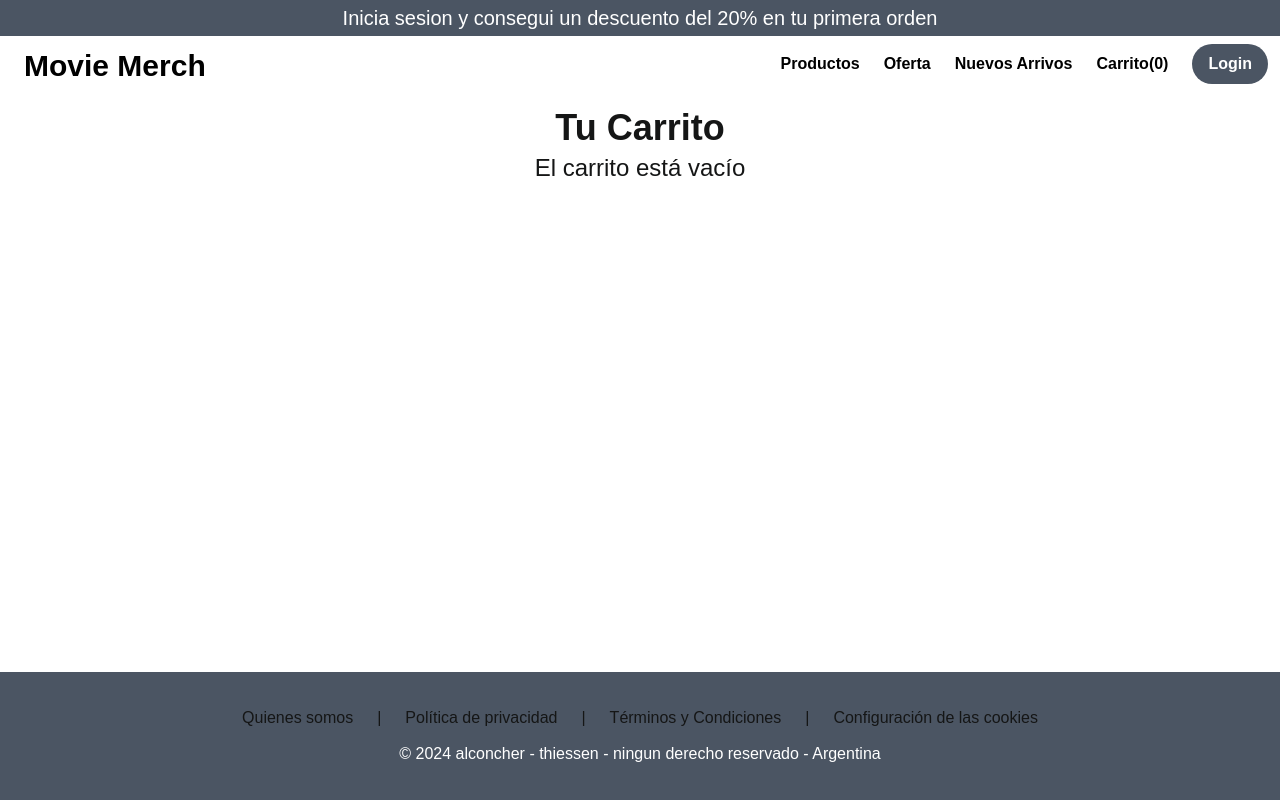
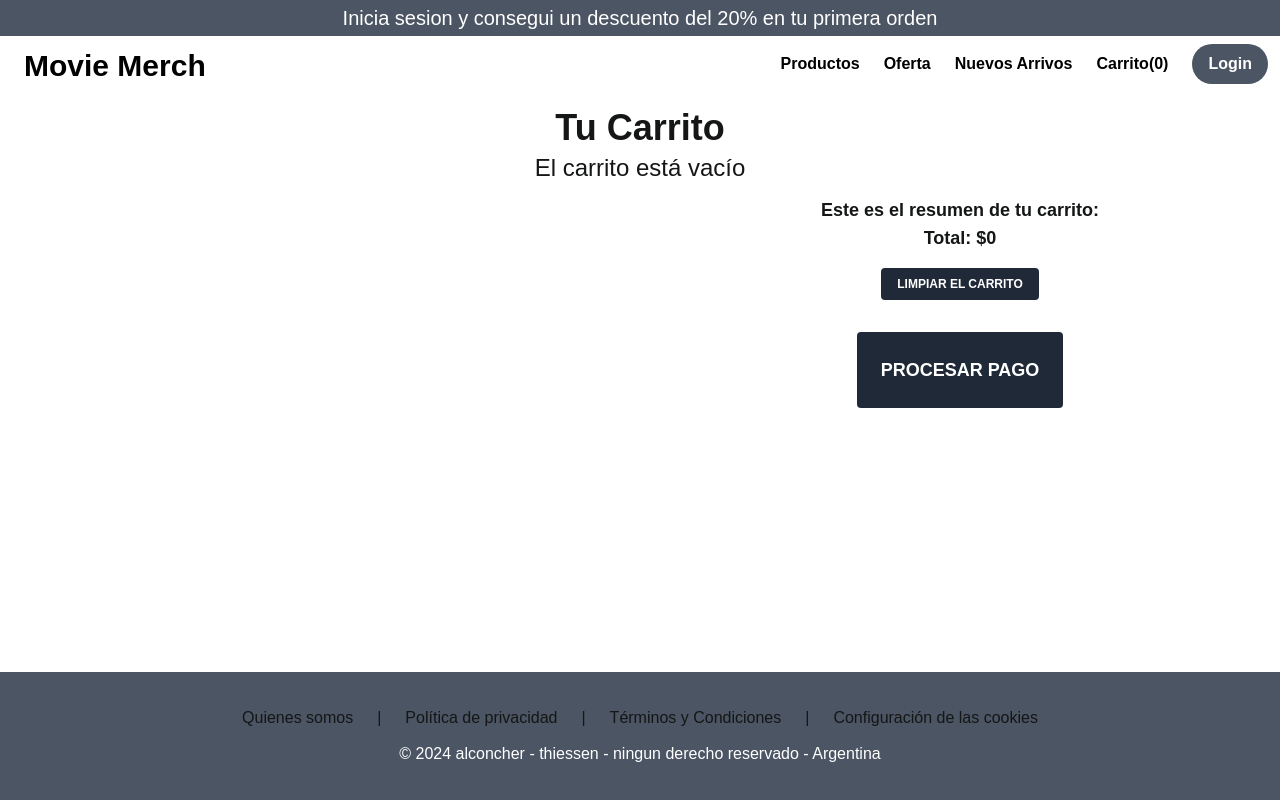
Before and after one commit to TobiasThiessen11/E-commerce-nextjs, a Next.js app: page /cart in a window 1280 px wide. Built offline with nearby package versions, Linux system fonts and the light colour scheme; a web font is replaced by a local one.

Commit message:
Improve cart

```diff
--- a/app/cart/page.tsx
+++ b/app/cart/page.tsx
@@ -24,9 +24,14 @@ export default function Cart() {
   }
 
   return (
+    <div>
     <div className="flex flex-col ">
       <h1 className="text-4xl font-bold text-center m-4 mb-1">Tu Carrito</h1>
-      {cartItems.length > 0 ?<h1 className="text-2xl text-center ">Tu carrito tiene los siguientes productos</h1> : <h1 className="text-2xl text-center ">El carrito está vacío</h1>}
+      {cartItems.length > 0 ?<h1 className="text-2xl text-center mb-3 ">Tu carrito tiene los siguientes productos</h1>
+        : <h1 className="text-2xl text-center mb-3 ">El carrito está vacío</h1>}
+    </div>
+    <div className="grid grid-cols-2">
+      <div>
       {cartItems.length > 0 ? (
       <>
         {cartItems.map((item: Item) => (
@@ -39,17 +44,31 @@ export default function Cart() {
             id={item.id}
           />
         ))}
+
+      </>
+    ) : null}
+      </div>
+    <div>
     <div className="flex flex-col justify-between items-center">
+          <h1 className="text-lg font-bold">Este es el resumen de tu carrito:</h1>
           <h1 className="text-lg font-bold">Total: ${getCartTotal()}</h1>
           <button
-              className="px-4 py-2 bg-gray-800 text-white text-xs font-bold uppercase rounded hover:bg-gray-700 focus:outline-none focus:bg-gray-700"
+            className="px-4 py-2 bg-gray-800 text-white text-xs m-4 font-bold uppercase rounded hover:bg-gray-700 focus:outline-none focus:bg-gray-700"
             onClick={clearCart}
           >
             Limpiar el carrito
           </button>
+          <button
+            className="px-6 py-6 bg-gray-800 text-white text-lg m-4 font-bold uppercase rounded hover:bg-gray-700 focus:outline-none focus:bg-gray-700"
+            onClick={clearCart}
+          >
+            Procesar Pago
+          </button>
         </div>
-        </>
-      ) : null}
     </div>
+    </div>
+    </div>
+
   )
+
 }
--- a/app/cart/ui/CardCart.tsx
+++ b/app/cart/ui/CardCart.tsx
@@ -17,7 +17,7 @@ const computePrice = (price : number, quantity : number) => {
 export default function CardCart(item: CardCartProps) {
     const { removeFromCart } = useAppContext()
     return (
-        <div className="w-full max-w-4xl mx-auto bg-white rounded-lg shadow-md overflow-hidden dark:bg-gray-800">
+        <div className="w-full max-w-4xl mx-auto bg-white rounded-lg shadow-md overflow-hidden dark:bg-gray-800 ml-4 m-2 mb-3">
         <div className="grid grid-cols-[1fr_3fr] gap-4">
           <div className="relative">
             {/* <Image
--- a/app/context/index.tsx
+++ b/app/context/index.tsx
@@ -33,13 +33,13 @@ export function CartProvider({children} : {
         }
     }
 
-    const removeFromCart = (item: Product) => {
-        const isItemInCart = cartItems.find((cartItem:CartItem) => cartItem.id === item.p_id);
+    const removeFromCart = (item: any) => {
+        const isItemInCart = cartItems.find((cartItem:CartItem) => cartItem.id === item.id);
         if (isItemInCart?.quantity === 1){
-            setCartItems(cartItems.filter((cartItem:CartItem) => cartItem.id !== item.p_id));
+            setCartItems(cartItems.filter((cartItem:CartItem) => cartItem.id !== item.id));
         } else{
             setCartItems(cartItems.map((cartItem:CartItem) =>
-                        cartItem.id === item.p_id ? {...cartItem, quantity: cartItem.quantity - 1} : cartItem));
+                        cartItem.id === item.id ? {...cartItem, quantity: cartItem.quantity - 1} : cartItem));
         }
     }
 
```
Lines whose indentation alone changed are shown as unchanged.
